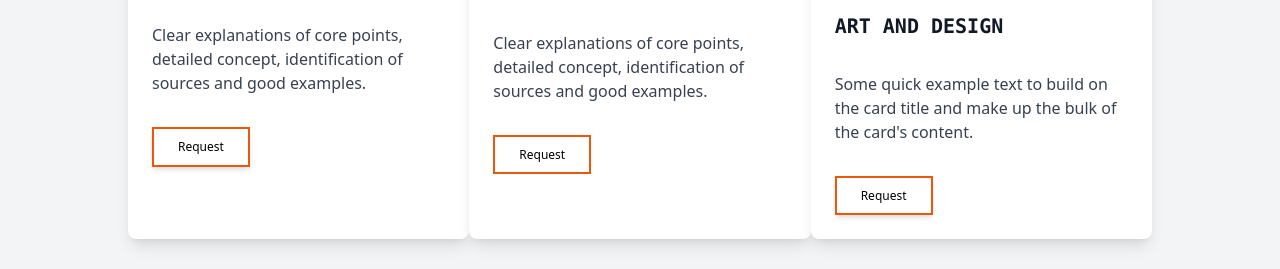
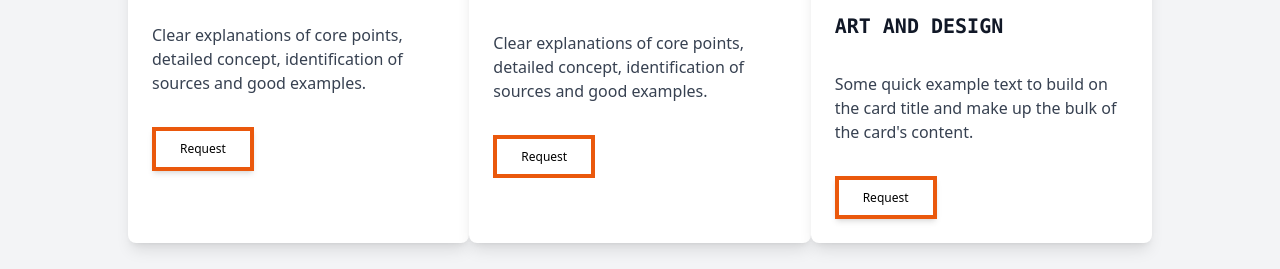
Before and after one commit to Obaayaa-1988/Nuxt-JS-Inter-Deco, a Nuxt app: page / in a window 1280 px wide. Shown: the part 2360-2629 px from the top of the page. Built offline with nearby package versions, Linux system fonts and the light colour scheme.

Commit message:
changed button border thickness

```diff
--- a/components/Home.vue
+++ b/components/Home.vue
@@ -169,7 +169,7 @@
                   inline-block
                   px-6
                   py-2.5
-                  border-2 border-orange-600
+                  border-4 border-orange-600
                   font-medium
                   text-xs
                   shadow-md
@@ -206,7 +206,7 @@
                   inline-block
                   px-6
                   py-2.5
-                  border-2 border-orange-600
+                  border-4 border-orange-600
                   font-medium
                   text-xs
                   leading-tight
@@ -242,7 +242,7 @@
                   inline-block
                   px-6
                   py-2.5
-                  border-2 border-orange-600
+                  border-4 border-orange-600
                   font-medium
                   text-xs
                   leading-tight
```
